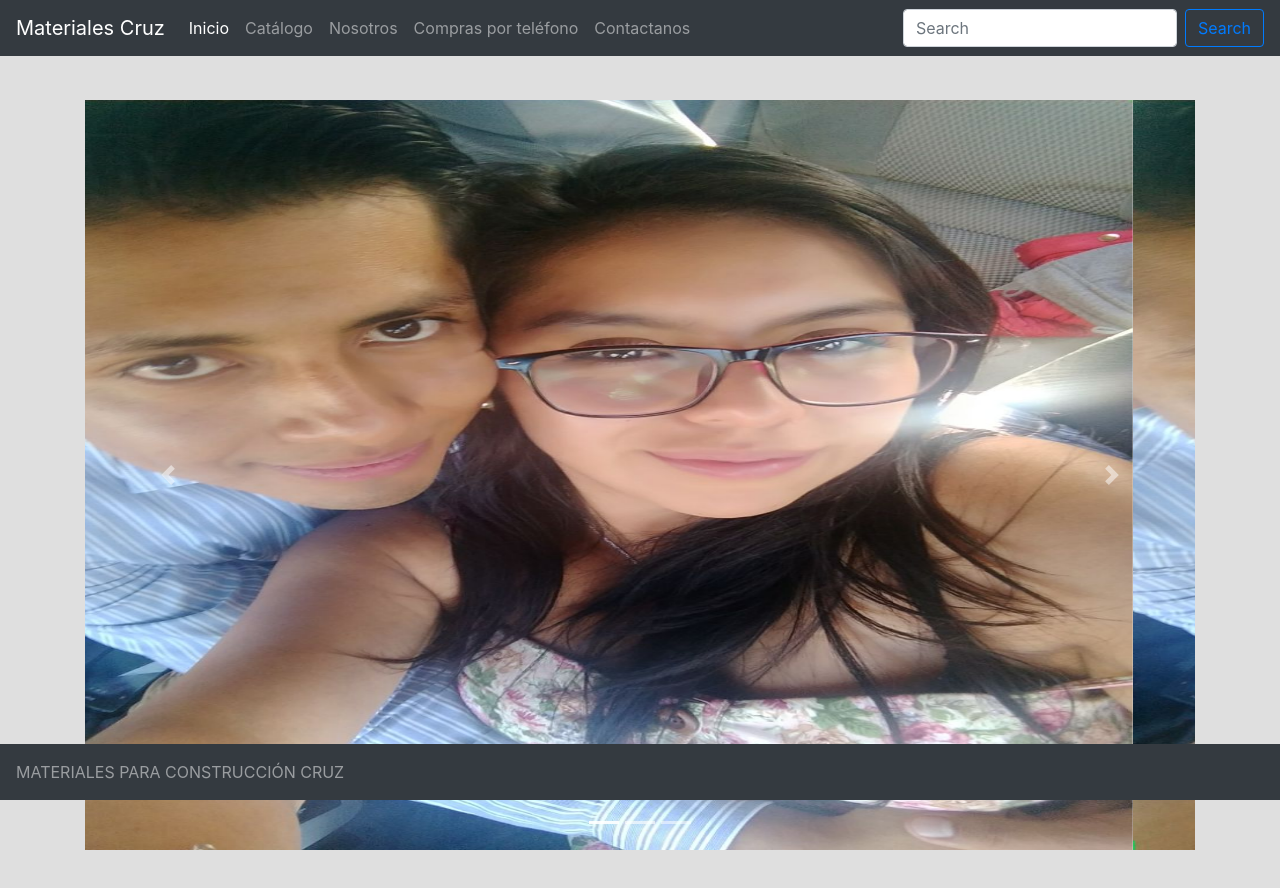
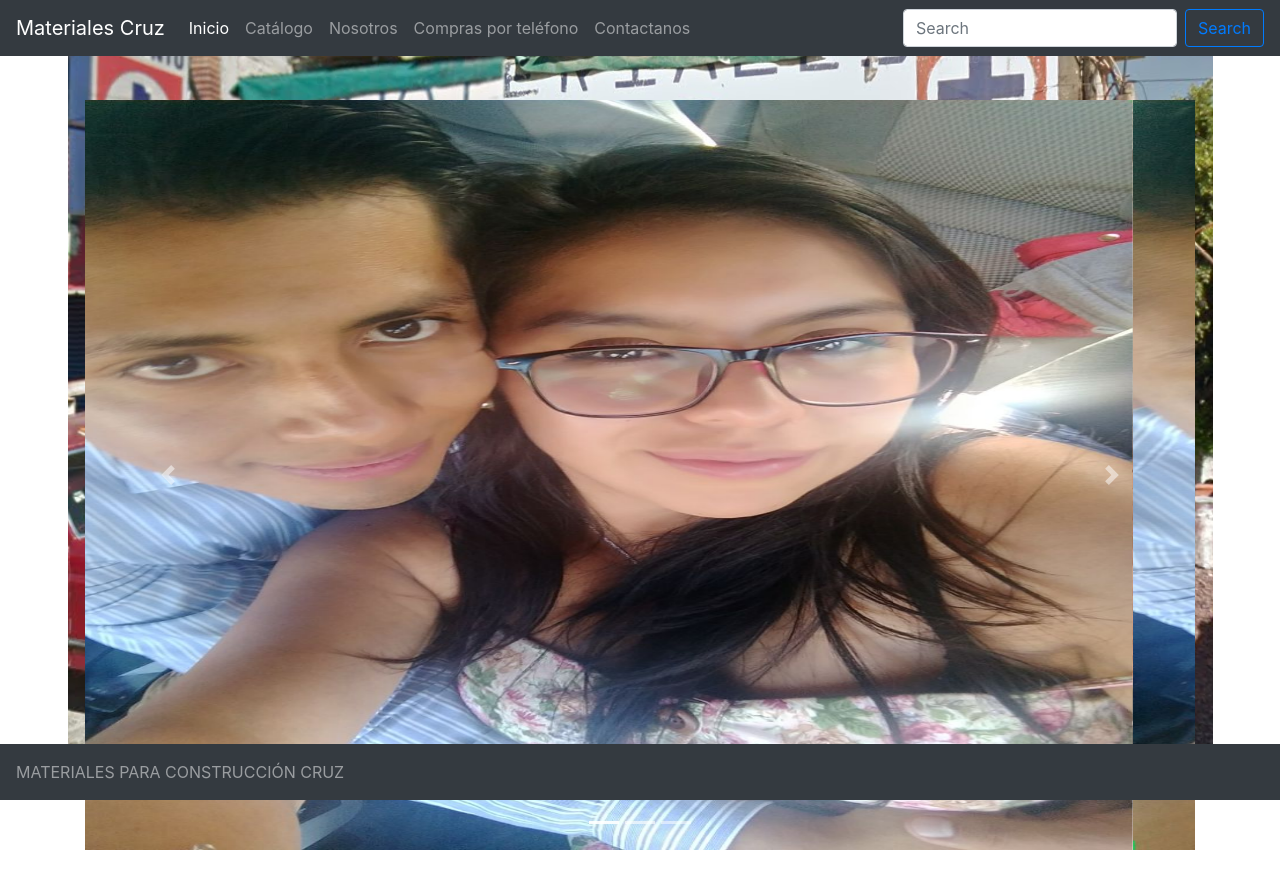
Before and after one commit to YCC96/matCruzApp, an Angular app: page /#/pagina/inicio in a window 1280 px wide. Shown: the top 888 px of the page. Built offline with nearby package versions, Linux system fonts and the light colour scheme.

Commit message:
se agrega fondo

```diff
--- a/src/styles.css
+++ b/src/styles.css
@@ -1,6 +1,7 @@
 /* You can add global styles to this file, and also import other style files */
 .body {
     background-color: rgb(223, 223, 223);
+    background: url(./assets/image/mc.png) no-repeat center top;
 }
 
 .ast-obligatorio {
```
Also changed, not shown: src/assets/image/mc.png (added).
